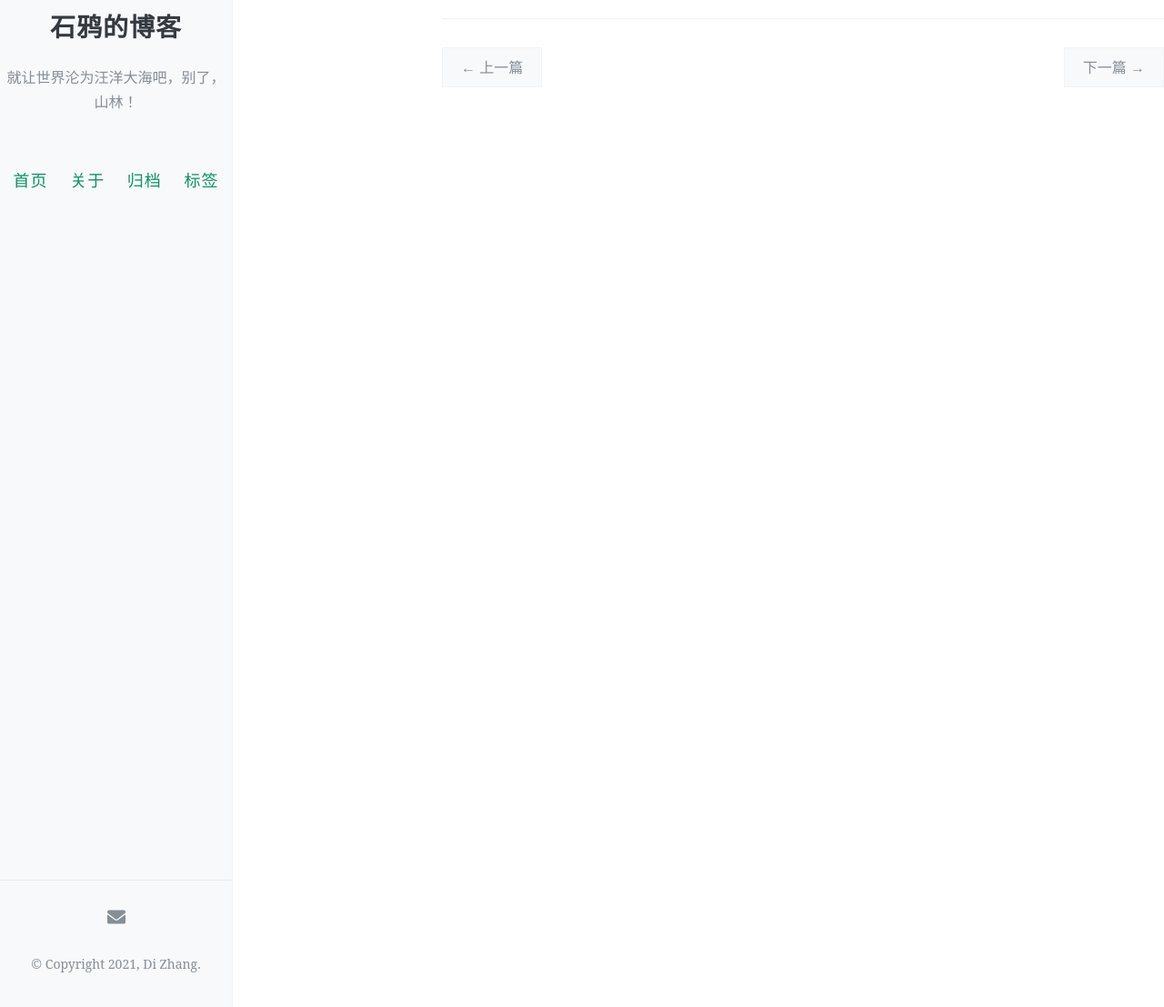
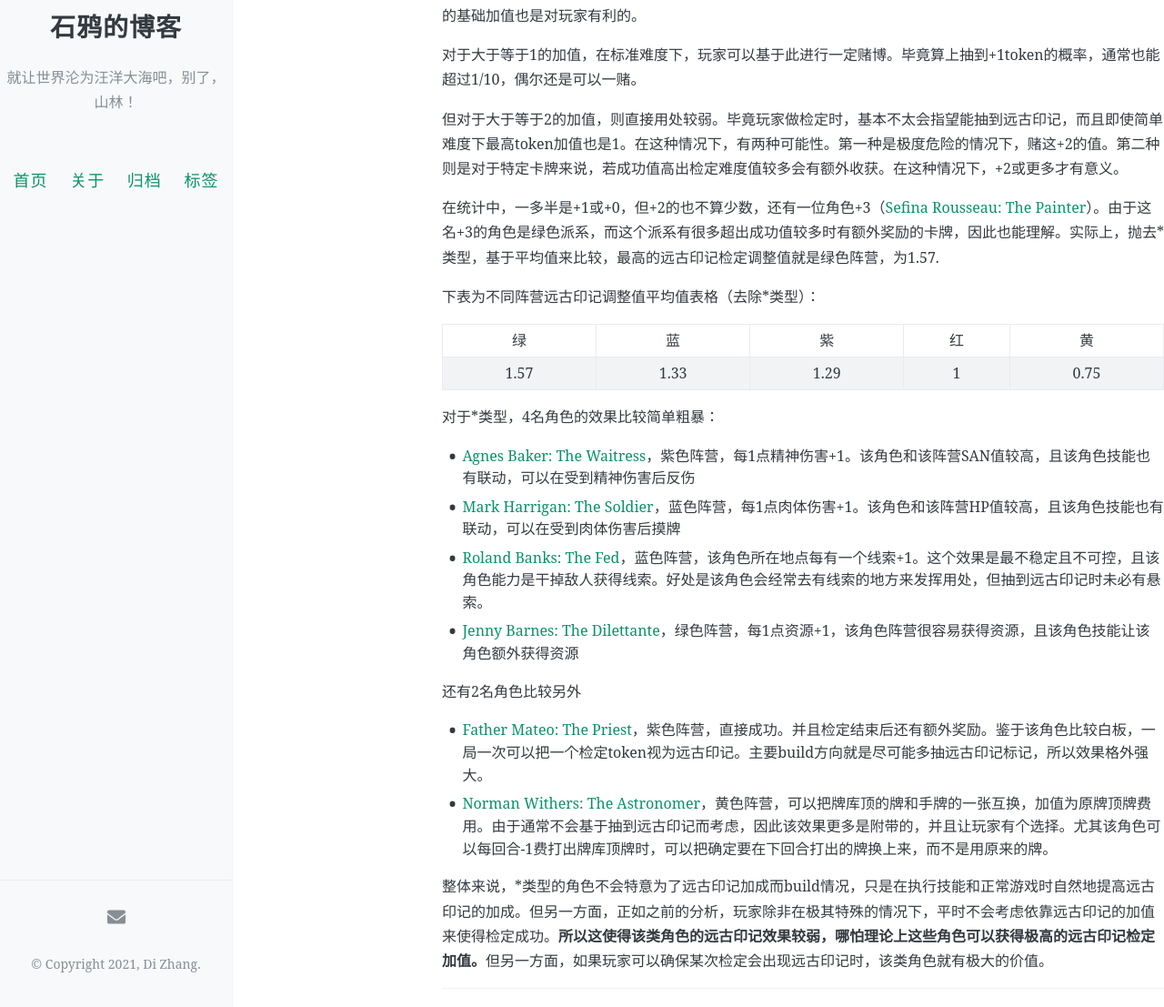
Before and after one commit to zafara-zd/blog, a Jekyll site: the page built from _posts/2020-12-30-AH LCG详细数值分析:远古印记技能检定加值详细分析.md, in a window 1280 px wide and 1400 px high, scrolled down 3667 px. Shown: the part 293-1400 px from the top of the window at 91% size. Built offline with Jekyll 4.4.1, drawn with Linux system fonts in a browser that asks for light colours; comment, search, counter and statistics services are not loaded; before the commit the page ends 4096 px from its top, so only the background shows below that; some of the changed text lies outside the part shown.

Commit message:
Update 2020-12-30-AH LCG详细数值分析:远古印记技能检定加值详细分析.md

```diff
--- a/_posts/2020-12-30-AH LCG详细数值分析:远古印记技能检定加值详细分析.md
+++ b/_posts/2020-12-30-AH LCG详细数值分析:远古印记技能检定加值详细分析.md
@@ -83,4 +83,30 @@ toc: true
 | :--: | :--: | :--: | :--: | :--: |
 | 数量 |  7   |  17  |  12  |  6   |
 
-鉴于对于检定token的分布，
+剧本中检定token的设置里，标准难度有+1，困难难度最高仅是0。所以即便在最低情况下，也就是0，远古印记的基础加值也是对玩家有利的。
+
+对于大于等于1的加值，在标准难度下，玩家可以基于此进行一定赌博。毕竟算上抽到+1token的概率，通常也能超过1/10，偶尔还是可以一赌。
+
+但对于大于等于2的加值，则直接用处较弱。毕竟玩家做检定时，基本不太会指望能抽到远古印记，而且即使简单难度下最高token加值也是1。在这种情况下，有两种可能性。第一种是极度危险的情况下，赌这+2的值。第二种则是对于特定卡牌来说，若成功值高出检定难度值较多会有额外收获。在这种情况下，+2或更多才有意义。
+
+在统计中，一多半是+1或+0，但+2的也不算少数，还有一位角色+3（[Sefina Rousseau: The Painter](https://arkhamdb.com/card/03003)）。由于这名+3的角色是绿色派系，而这个派系有很多超出成功值较多时有额外奖励的卡牌，因此也能理解。实际上，抛去*类型，基于平均值来比较，最高的远古印记检定调整值就是绿色阵营，为1.57.
+
+下表为不同阵营远古印记调整值平均值表格（去除*类型）：
+
+|  绿  |  蓝  |  紫  |  红  |  黄  |
+| :--: | :--: | :--: | :--: | :--: |
+| 1.57 | 1.33 | 1.29 |  1   | 0.75 |
+
+对于*类型，4名角色的效果比较简单粗暴：
+
+- [Agnes Baker: The Waitress](https://arkhamdb.com/card/01004)，紫色阵营，每1点精神伤害+1。该角色和该阵营SAN值较高，且该角色技能也有联动，可以在受到精神伤害后反伤
+- [Mark Harrigan: The Soldier](https://arkhamdb.com/card/03001)，蓝色阵营，每1点肉体伤害+1。该角色和该阵营HP值较高，且该角色技能也有联动，可以在受到肉体伤害后摸牌
+- [Roland Banks: The Fed](https://arkhamdb.com/card/01001)，蓝色阵营，该角色所在地点每有一个线索+1。这个效果是最不稳定且不可控，且该角色能力是干掉敌人获得线索。好处是该角色会经常去有线索的地方来发挥用处，但抽到远古印记时未必有悬索。
+- [Jenny Barnes: The Dilettante](https://arkhamdb.com/card/02003)，绿色阵营，每1点资源+1，该角色阵营很容易获得资源，且该角色技能让该角色额外获得资源
+
+还有2名角色比较另外
+
+- [Father Mateo: The Priest](https://arkhamdb.com/card/04004)，紫色阵营，直接成功。并且检定结束后还有额外奖励。鉴于该角色比较白板，一局一次可以把一个检定token视为远古印记。主要build方向就是尽可能多抽远古印记标记，所以效果格外强大。
+- [Norman Withers: The Astronomer](https://arkhamdb.com/card/98007)，黄色阵营，可以把牌库顶的牌和手牌的一张互换，加值为原牌顶牌费用。由于通常不会基于抽到远古印记而考虑，因此该效果更多是附带的，并且让玩家有个选择。尤其该角色可以每回合-1费打出牌库顶牌时，可以把确定要在下回合打出的牌换上来，而不是用原来的牌。
+
+整体来说，*类型的角色不会特意为了远古印记加成而build情况，只是在执行技能和正常游戏时自然地提高远古印记的加成。但另一方面，正如之前的分析，玩家除非在极其特殊的情况下，平时不会考虑依靠远古印记的加值来使得检定成功。**所以这使得该类角色的远古印记效果较弱，哪怕理论上这些角色可以获得极高的远古印记检定加值。**但另一方面，如果玩家可以确保某次检定会出现远古印记时，该类角色就有极大的价值。
```
